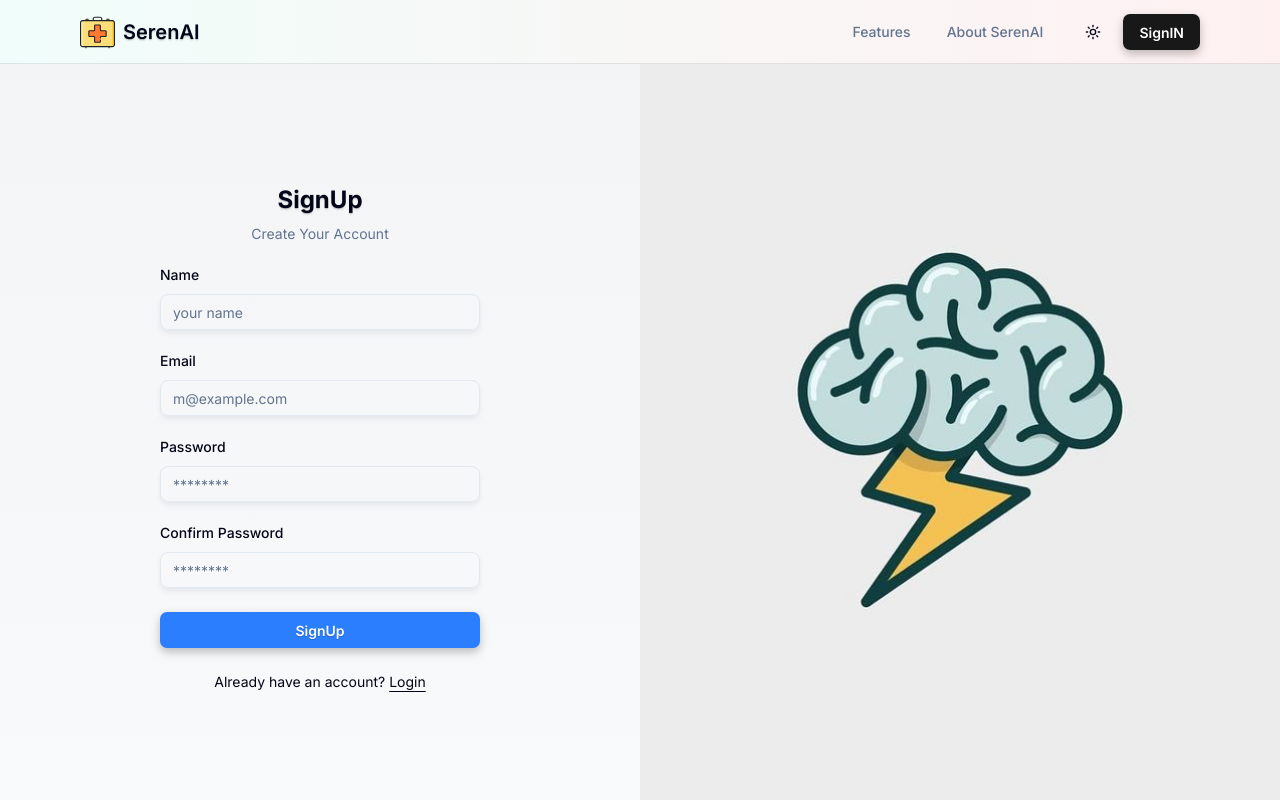
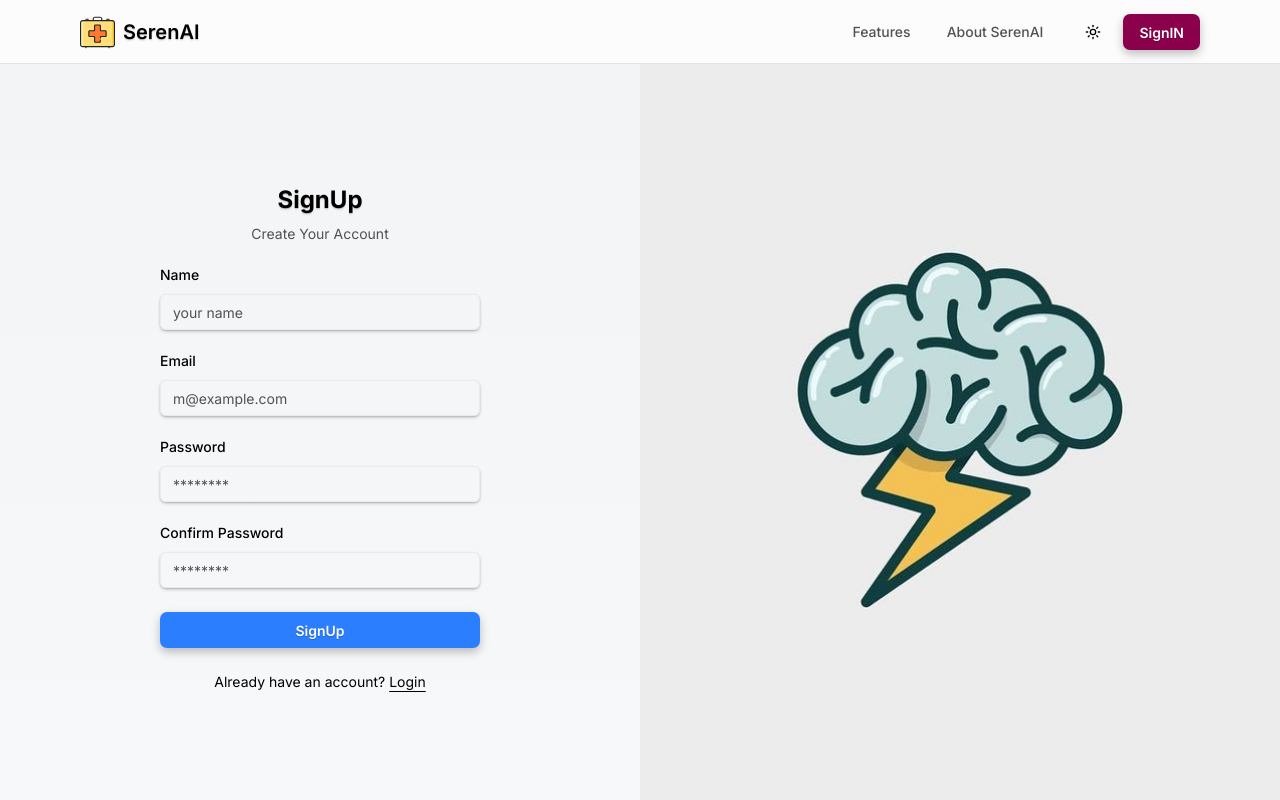
Before and after one commit to M0hitThapa/seren-ai, a Next.js app: page /signup in a window 1280 px wide. Built offline with nearby package versions, Linux system fonts and the light colour scheme.

Commit message:
ui changed of dashboard page and solved dark and light mode error

```diff
--- a/app/globals.css
+++ b/app/globals.css
@@ -4,113 +4,153 @@
 
 @custom-variant dark (&:is(.dark *));
 
+:root {
+  --background: oklch(0.9900 0 0);
+  --foreground: oklch(0 0 0);
+  --card: oklch(1 0 0);
+  --card-foreground: oklch(0 0 0);
+  --popover: oklch(0.9900 0 0);
+  --popover-foreground: oklch(0 0 0);
+  --primary: oklch(0 0 0);
+  --primary-foreground: oklch(1 0 0);
+  --secondary: oklch(0.9400 0 0);
+  --secondary-foreground: oklch(0 0 0);
+  --muted: oklch(0.9700 0 0);
+  --muted-foreground: oklch(0.4400 0 0);
+  --accent: oklch(0.9400 0 0);
+  --accent-foreground: oklch(0 0 0);
+  --destructive: oklch(0.6300 0.1900 23.0300);
+  --destructive-foreground: oklch(1 0 0);
+  --border: oklch(0.9200 0 0);
+  --input: oklch(0.9400 0 0);
+  --ring: oklch(0 0 0);
+  --chart-1: oklch(0.8100 0.1700 75.3500);
+  --chart-2: oklch(0.5500 0.2200 264.5300);
+  --chart-3: oklch(0.7200 0 0);
+  --chart-4: oklch(0.9200 0 0);
+  --chart-5: oklch(0.5600 0 0);
+  --sidebar: oklch(0.9900 0 0);
+  --sidebar-foreground: oklch(0 0 0);
+  --sidebar-primary: oklch(0 0 0);
+  --sidebar-primary-foreground: oklch(1 0 0);
+  --sidebar-accent: oklch(0.9400 0 0);
+  --sidebar-accent-foreground: oklch(0 0 0);
+  --sidebar-border: oklch(0.9400 0 0);
+  --sidebar-ring: oklch(0 0 0);
+  --font-sans: Geist, sans-serif;
+  --font-serif: Georgia, serif;
+  --font-mono: Geist Mono, monospace;
+  --radius: 0.5rem;
+  --shadow-2xs: 0px 1px 2px 0px hsl(0 0% 0% / 0.09);
+  --shadow-xs: 0px 1px 2px 0px hsl(0 0% 0% / 0.09);
+  --shadow-sm: 0px 1px 2px 0px hsl(0 0% 0% / 0.18), 0px 1px 2px -1px hsl(0 0% 0% / 0.18);
+  --shadow: 0px 1px 2px 0px hsl(0 0% 0% / 0.18), 0px 1px 2px -1px hsl(0 0% 0% / 0.18);
+  --shadow-md: 0px 1px 2px 0px hsl(0 0% 0% / 0.18), 0px 2px 4px -1px hsl(0 0% 0% / 0.18);
+  --shadow-lg: 0px 1px 2px 0px hsl(0 0% 0% / 0.18), 0px 4px 6px -1px hsl(0 0% 0% / 0.18);
+  --shadow-xl: 0px 1px 2px 0px hsl(0 0% 0% / 0.18), 0px 8px 10px -1px hsl(0 0% 0% / 0.18);
+  --shadow-2xl: 0px 1px 2px 0px hsl(0 0% 0% / 0.45);
+  --tracking-normal: 0em;
+  --spacing: 0.25rem;
+}
+
+.dark {
+  --background: oklch(21.891% 0.00155 16.394);
+  --foreground: oklch(1 0 0);
+  --card: oklch(0.1400 0 0);
+  --card-foreground: oklch(1 0 0);
+  --popover: oklch(0.1800 0 0);
+  --popover-foreground: oklch(1 0 0);
+  --primary: oklch(1 0 0);
+  --primary-foreground: oklch(0 0 0);
+  --secondary: oklch(0.2500 0 0);
+  --secondary-foreground: oklch(1 0 0);
+  --muted: oklch(0.2300 0 0);
+  --muted-foreground: oklch(0.7200 0 0);
+  --accent: oklch(0.3200 0 0);
+  --accent-foreground: oklch(1 0 0);
+  --destructive: oklch(0.6900 0.2000 23.9100);
+  --destructive-foreground: oklch(0 0 0);
+  --border: oklch(0.2600 0 0);
+  --input: oklch(0.3200 0 0);
+  --ring: oklch(0.7200 0 0);
+  --chart-1: oklch(0.8100 0.1700 75.3500);
+  --chart-2: oklch(0.5800 0.2100 260.8400);
+  --chart-3: oklch(0.5600 0 0);
+  --chart-4: oklch(0.4400 0 0);
+  --chart-5: oklch(0.9200 0 0);
+  --sidebar: oklch(0.1800 0 0);
+  --sidebar-foreground: oklch(1 0 0);
+  --sidebar-primary: oklch(1 0 0);
+  --sidebar-primary-foreground: oklch(0 0 0);
+  --sidebar-accent: oklch(0.3200 0 0);
+  --sidebar-accent-foreground: oklch(1 0 0);
+  --sidebar-border: oklch(0.3200 0 0);
+  --sidebar-ring: oklch(0.7200 0 0);
+  --font-sans: Geist, sans-serif;
+  --font-serif: Georgia, serif;
+  --font-mono: Geist Mono, monospace;
+  --radius: 0.5rem;
+  --shadow-2xs: 0px 1px 2px 0px hsl(0 0% 0% / 0.09);
+  --shadow-xs: 0px 1px 2px 0px hsl(0 0% 0% / 0.09);
+  --shadow-sm: 0px 1px 2px 0px hsl(0 0% 0% / 0.18), 0px 1px 2px -1px hsl(0 0% 0% / 0.18);
+  --shadow: 0px 1px 2px 0px hsl(0 0% 0% / 0.18), 0px 1px 2px -1px hsl(0 0% 0% / 0.18);
+  --shadow-md: 0px 1px 2px 0px hsl(0 0% 0% / 0.18), 0px 2px 4px -1px hsl(0 0% 0% / 0.18);
+  --shadow-lg: 0px 1px 2px 0px hsl(0 0% 0% / 0.18), 0px 4px 6px -1px hsl(0 0% 0% / 0.18);
+  --shadow-xl: 0px 1px 2px 0px hsl(0 0% 0% / 0.18), 0px 8px 10px -1px hsl(0 0% 0% / 0.18);
+  --shadow-2xl: 0px 1px 2px 0px hsl(0 0% 0% / 0.45);
+}
+
 @theme inline {
   --color-background: var(--background);
   --color-foreground: var(--foreground);
-  --font-sans: var(--font-geist-sans);
-  --font-mono: var(--font-geist-mono);
+  --color-card: var(--card);
+  --color-card-foreground: var(--card-foreground);
+  --color-popover: var(--popover);
+  --color-popover-foreground: var(--popover-foreground);
+  --color-primary: var(--primary);
+  --color-primary-foreground: var(--primary-foreground);
+  --color-secondary: var(--secondary);
+  --color-secondary-foreground: var(--secondary-foreground);
+  --color-muted: var(--muted);
+  --color-muted-foreground: var(--muted-foreground);
+  --color-accent: var(--accent);
+  --color-accent-foreground: var(--accent-foreground);
+  --color-destructive: var(--destructive);
+  --color-destructive-foreground: var(--destructive-foreground);
+  --color-border: var(--border);
+  --color-input: var(--input);
+  --color-ring: var(--ring);
+  --color-chart-1: var(--chart-1);
+  --color-chart-2: var(--chart-2);
+  --color-chart-3: var(--chart-3);
+  --color-chart-4: var(--chart-4);
+  --color-chart-5: var(--chart-5);
+  --color-sidebar: var(--sidebar);
+  --color-sidebar-foreground: var(--sidebar-foreground);
+  --color-sidebar-primary: var(--sidebar-primary);
+  --color-sidebar-primary-foreground: var(--sidebar-primary-foreground);
+  --color-sidebar-accent: var(--sidebar-accent);
+  --color-sidebar-accent-foreground: var(--sidebar-accent-foreground);
+  --color-sidebar-border: var(--sidebar-border);
   --color-sidebar-ring: var(--sidebar-ring);
-  --color-sidebar-border: var(--sidebar-border);
-  --color-sidebar-accent-foreground: var(--sidebar-accent-foreground);
-  --color-sidebar-accent: var(--sidebar-accent);
-  --color-sidebar-primary-foreground: var(--sidebar-primary-foreground);
-  --color-sidebar-primary: var(--sidebar-primary);
-  --color-sidebar-foreground: var(--sidebar-foreground);
-  --color-sidebar: var(--sidebar);
-  --color-chart-5: var(--chart-5);
-  --color-chart-4: var(--chart-4);
-  --color-chart-3: var(--chart-3);
-  --color-chart-2: var(--chart-2);
-  --color-chart-1: var(--chart-1);
-  --color-ring: var(--ring);
-  --color-input: var(--input);
-  --color-border: var(--border);
-  --color-destructive: var(--destructive);
-  --color-accent-foreground: var(--accent-foreground);
-  --color-accent: var(--accent);
-  --color-muted-foreground: var(--muted-foreground);
-  --color-muted: var(--muted);
-  --color-secondary-foreground: var(--secondary-foreground);
-  --color-secondary: var(--secondary);
-  --color-primary-foreground: var(--primary-foreground);
-  --color-primary: var(--primary);
-  --color-popover-foreground: var(--popover-foreground);
-  --color-popover: var(--popover);
-  --color-card-foreground: var(--card-foreground);
-  --color-card: var(--card);
+
+  --font-sans: var(--font-sans);
+  --font-mono: var(--font-mono);
+  --font-serif: var(--font-serif);
+
   --radius-sm: calc(var(--radius) - 4px);
   --radius-md: calc(var(--radius) - 2px);
   --radius-lg: var(--radius);
   --radius-xl: calc(var(--radius) + 4px);
-}
 
-:root {
-  --radius: 0.625rem;
-  --background: oklch(1 0 0);
-  --foreground: oklch(0.129 0.042 264.695);
-  --card: oklch(1 0 0);
-  --card-foreground: oklch(0.129 0.042 264.695);
-  --popover: oklch(1 0 0);
-  --popover-foreground: oklch(0.129 0.042 264.695);
-  --primary: oklch(0.208 0.042 265.755);
-  --primary-foreground: oklch(0.984 0.003 247.858);
-  --secondary: oklch(0.968 0.007 247.896);
-  --secondary-foreground: oklch(0.208 0.042 265.755);
-  --muted: oklch(0.968 0.007 247.896);
-  --muted-foreground: oklch(0.554 0.046 257.417);
-  --accent: oklch(0.968 0.007 247.896);
-  --accent-foreground: oklch(0.208 0.042 265.755);
-  --destructive: oklch(0.577 0.245 27.325);
-  --border: oklch(0.929 0.013 255.508);
-  --input: oklch(0.929 0.013 255.508);
-  --ring: oklch(0.704 0.04 256.788);
-  --chart-1: oklch(0.646 0.222 41.116);
-  --chart-2: oklch(0.6 0.118 184.704);
-  --chart-3: oklch(0.398 0.07 227.392);
-  --chart-4: oklch(0.828 0.189 84.429);
-  --chart-5: oklch(0.769 0.188 70.08);
-  --sidebar: oklch(0.984 0.003 247.858);
-  --sidebar-foreground: oklch(0.129 0.042 264.695);
-  --sidebar-primary: oklch(0.208 0.042 265.755);
-  --sidebar-primary-foreground: oklch(0.984 0.003 247.858);
-  --sidebar-accent: oklch(0.968 0.007 247.896);
-  --sidebar-accent-foreground: oklch(0.208 0.042 265.755);
-  --sidebar-border: oklch(0.929 0.013 255.508);
-  --sidebar-ring: oklch(0.704 0.04 256.788);
-}
-
-.dark {
-  --background: oklch(0.129 0.042 264.695);
-  --foreground: oklch(0.984 0.003 247.858);
-  --card: oklch(0.208 0.042 265.755);
-  --card-foreground: oklch(0.984 0.003 247.858);
-  --popover: oklch(0.208 0.042 265.755);
-  --popover-foreground: oklch(0.984 0.003 247.858);
-  --primary: oklch(0.929 0.013 255.508);
-  --primary-foreground: oklch(0.208 0.042 265.755);
-  --secondary: oklch(0.279 0.041 260.031);
-  --secondary-foreground: oklch(0.984 0.003 247.858);
-  --muted: oklch(0.279 0.041 260.031);
-  --muted-foreground: oklch(0.704 0.04 256.788);
-  --accent: oklch(0.279 0.041 260.031);
-  --accent-foreground: oklch(0.984 0.003 247.858);
-  --destructive: oklch(0.704 0.191 22.216);
-  --border: oklch(1 0 0 / 10%);
-  --input: oklch(1 0 0 / 15%);
-  --ring: oklch(0.551 0.027 264.364);
-  --chart-1: oklch(0.488 0.243 264.376);
-  --chart-2: oklch(0.696 0.17 162.48);
-  --chart-3: oklch(0.769 0.188 70.08);
-  --chart-4: oklch(0.627 0.265 303.9);
-  --chart-5: oklch(0.645 0.246 16.439);
-  --sidebar: oklch(0.208 0.042 265.755);
-  --sidebar-foreground: oklch(0.984 0.003 247.858);
-  --sidebar-primary: oklch(0.488 0.243 264.376);
-  --sidebar-primary-foreground: oklch(0.984 0.003 247.858);
-  --sidebar-accent: oklch(0.279 0.041 260.031);
-  --sidebar-accent-foreground: oklch(0.984 0.003 247.858);
-  --sidebar-border: oklch(1 0 0 / 10%);
-  --sidebar-ring: oklch(0.551 0.027 264.364);
+  --shadow-2xs: var(--shadow-2xs);
+  --shadow-xs: var(--shadow-xs);
+  --shadow-sm: var(--shadow-sm);
+  --shadow: var(--shadow);
+  --shadow-md: var(--shadow-md);
+  --shadow-lg: var(--shadow-lg);
+  --shadow-xl: var(--shadow-xl);
+  --shadow-2xl: var(--shadow-2xl);
 }
 
 @layer base {
--- a/app/page.tsx
+++ b/app/page.tsx
@@ -3,7 +3,7 @@ import Image from "next/image";
 
 export default function Home() {
   return (
-   <div className="flex flex-col min-h-screen overflow-hidden bg-gradient-to-br from-teal-50 to-rose-100 ">
+   <div className="flex flex-col min-h-screen overflow-hidden ">
 
 
     <Hero />
--- a/components/games/anxietygames.tsx
+++ b/components/games/anxietygames.tsx
@@ -1,6 +1,6 @@
-'use client'
+"use client";
 
-import { Gamepad, Leaf, TreePine, Waves, Wind } from "lucide-react"
+import { Flower2, Gamepad, TreePine, Waves, Wind } from "lucide-react";
 import { JSX, useState } from "react";
 import { Card, CardDescription, CardHeader, CardTitle } from "../ui/card";
 
@@ -10,37 +10,41 @@ const games = [
     title: "Breathing Patterns",
     description: "Follow calming breathing exercises with visual guidance",
     icon: Wind,
-    color: "text-blue-500",
-    bgColor: "bg-gradient-to-r from-emerald-100 to-emerald-400",
-    duration: "5 mins"
+    color: "text-blue-600",
+    badge: "bg-blue-600/10 text-blue-700",
+    bgColor: "bg-gradient-to-tl from-cyan-300 to-white",
+    duration: "5 mins",
   },
   {
-    id: "zen-garden",
+    id: "garden",
     title: "Zen Garden",
-    description: "Cultivate a digital garden by planting trees and designing calming spaces",
-    icon: Leaf,
-    color: "text-green-600",
-    bgColor: "bg-gradient-to-r from-rose-100 to-rose-400",
-    duration: "10 mins"
+    description: "Create and maintain your digital peaceful space",
+    icon: Flower2,
+    color: "text-rose-600",
+    badge: "bg-rose-600/10 text-rose-700",
+    bgColor: "bg-gradient-to-tr from-purple-300 to-white",
+    duration: "10 mins",
   },
   {
-    id: "mindful-forest",
+    id: "forest",
     title: "Mindful Forest",
-    description: "Immerse yourself in forest ambience with birdsong and rustling leaves",
+    description: "Take a peaceful walk through a virtual forest",
     icon: TreePine,
-    color: "text-emerald-700",
-    bgColor: "bg-gradient-to-r from-cyan-100 to-cyan-400",
-    duration: "7 mins"
+    color: "text-green-600",
+    badge: "bg-green-600/10 text-green-700",
+    bgColor: "bg-gradient-to-bl from-gray-300 to-white",
+    duration: "15 mins",
   },
   {
-    id: "ocean-waves",
+    id: "waves",
     title: "Ocean Waves",
-    description: "Relax to the sound of gentle ocean waves and sea breeze",
+    description: "Match your breath with gentle ocean waves",
     icon: Waves,
-    color: "text-sky-500",
-    bgColor: "bg-gradient-to-r from-violet-100 to-violet-400",
-    duration: "8 mins"
-  }
+    color: "text-cyan-600",
+    badge: "bg-cyan-600/10 text-cyan-700",
+    bgColor: "bg-gradient-to-br from-orange-300 to-white",
+    duration: "8 mins",
+  },
 ];
 
 interface AnxietyGamesProps {
@@ -49,11 +53,9 @@ interface AnxietyGamesProps {
 
 export const AnxietyGames = ({ onGamePlayed }: AnxietyGamesProps): JSX.Element => {
   const [selectedGame, setSelectedGame] = useState<string | null>(null);
-  const [showGame, setShowGame] = useState(false);
 
   const handleGameStart = async (gameId: string) => {
     setSelectedGame(gameId);
-    setShowGame(true);
 
     if (onGamePlayed) {
       try {
@@ -69,39 +71,78 @@ export const AnxietyGames = ({ onGamePlayed }: AnxietyGamesProps): JSX.Element =
 
   return (
     <>
-      <Card className="border-primary/10 ">
+      <Card className="border-primary/10 overflow-hidden">
         <CardHeader>
           <CardTitle className="text-xl font-semibold flex items-center gap-2">
             <Gamepad className="h-5 w-5 text-primary" />
             Anxiety Relief Activities
           </CardTitle>
           <CardDescription>
-            Interactive exercises to help reduce stress and anxiety
+            Tap a tile to begin an exercise
           </CardDescription>
         </CardHeader>
-        {/* Render buttons for each game */}
-        <div className="p-4 flex gap-10 flex-wrap mx-auto ">
+
+        {/* 2x2 perfect square grid */}
+        <div className="grid grid-cols-2 gap-3 sm:gap-4 p-4 pt-0 max-w-3xl mx-auto">
           {games.map((game) => {
             const Icon = game.icon;
+            const isActive = selectedGame === game.id;
+
             return (
               <button
                 key={game.id}
                 onClick={() => handleGameStart(game.id)}
-                className={`p-4 rounded-md ${game.bgColor} text-slate-700   flex flex-col border-2 shadow-md border-white/50 lg:w-72 lg:h-48 md:w-56 md:h-32 sm:w-48 sm:h-28  items-start `}
+                className={[
+                  "group relative w-64 h-56 aspect-square rounded-2xl border-2 shadow-sm",
+                  "flex flex-col items-start justify-between p-4",
+                  "text-slate-800 transition-transform duration-150",
+                  "hover:-translate-y-0.5 active:translate-y-0",
+                  "focus:outline-none focus-visible:ring-2 focus-visible:ring-primary/60 focus-visible:ring-offset-2",
+                  game.bgColor,
+                  isActive ? "ring-2 ring-primary/60" : "",
+                  "border-white/60",
+                ].join(" ")}
+                aria-pressed={isActive}
               >
-                <Icon className={`h-6 w-6 ${game.color}`} />
-                <span className="font-semibold">{game.title}</span>
-                <span className="text-sm">{game.duration}</span>
+                {/* Icon & badge row */}
+                <div className="flex items-center justify-between w-full">
+                  <Icon className={`h-7 w-7 ${game.color}`} />
+                  <span
+                    className={`rounded-full px-2 py-0.5 text-xs font-medium ${game.badge}`}
+                  >
+                    {game.duration}
+                  </span>
+                </div>
+
+                {/* Title & description */}
+                <div className="space-y-1">
+                  <div className="font-semibold leading-tight text-base sm:text-lg">
+                    {game.title}
+                  </div>
+                  <div className="text-xs sm:text-sm text-slate-600 line-clamp-2">
+                    {game.description}
+                  </div>
+                </div>
+
+                {/* subtle gradient sheen on hover */}
+                <div className="pointer-events-none absolute inset-0 rounded-2xl opacity-0 transition-opacity duration-150 group-hover:opacity-100"
+                  style={{
+                    background:
+                      "radial-gradient(60% 60% at 0% 0%, rgba(255,255,255,0.35) 0%, rgba(255,255,255,0) 60%)",
+                  }}
+                />
               </button>
             );
           })}
         </div>
       </Card>
 
-      {showGame && selectedGame && (
-        <div className="mt-4 p-4 border rounded-md">
-          <h3 className="font-bold text-lg">Now playing: {selectedGame}</h3>
-          {/* Optionally render game-specific UI */}
+      {selectedGame && (
+        <div className="mt-4 p-4 border rounded-xl bg-slate-50">
+          <h3 className="font-bold text-lg">
+            Now playing: <span className="text-primary">{selectedGame}</span>
+          </h3>
+          {/* Optionally render game-specific UI here */}
         </div>
       )}
     </>
--- a/components/header.tsx
+++ b/components/header.tsx
@@ -16,7 +16,7 @@ function Header() {
 
   const [isMenuOpen, setIsMenuOpen] = useState(false)
   return (
-    <div className='w-full fixed top-0 z-50 bg-gradient-to-r from-teal-50 to-rose-50 backdrop:blur-2xl'>
+    <div className='w-full fixed top-0 z-50 bg-background  '>
         <div className='absolute inset-0 border-b border-primary/10'></div>
         <header className='relative max-w-6xl mx-auto px-4'>
 
@@ -46,7 +46,7 @@ function Header() {
 
                <div className='flex items-center gap-3'>
                  <ThemeToggle />
-                <SignIn className='text-[14px] font-semibold px-4 py-3 bg-black/90 hover:bg-black rounded-[7px] text-white shadow-[0_4px_10px_rgba(0,0,0,0.25)] cursor-pointer [text-shadow:0px_0.5px_1px_rgba(0,0,0,0.25)]' />
+                <SignIn className='text-[14px] font-semibold px-4 py-3 bg-[#8B004B] hover:[opacity-90] rounded-[7px] text-white shadow-[0_4px_10px_rgba(0,0,0,0.25)] cursor-pointer [text-shadow:0px_0.5px_1px_rgba(0,0,0,0.25)]' />
                 <Button variant="ghost" size="icon" className="md:hidden " onClick={() => setIsMenuOpen(!isMenuOpen)}>
                   {isMenuOpen ? (
                     <X className='h-5 w-5' />
--- a/components/nav-main.tsx
+++ b/components/nav-main.tsx
@@ -28,7 +28,7 @@ export function NavMain({
               <SidebarMenuButton asChild tooltip={item.title}>
                 <Link
                   href={item.url}
-                  className="flex items-center gap-3 px-5 py-2 text-lg hover:bg-muted rounded-md transition-colors"
+                  className="flex items-center gap-3 px-5 py-5 text-lg hover:bg-muted rounded-md transition-colors duration-300"
                 >
                   {item.icon && <item.icon className="w-5 h-5" />}
                   <span>{item.title}</span>
```
Also changed, not shown: app/dashboard/page.tsx (+4 -7 lines), components/hero.tsx (+4 -4 lines), components/section-cards.tsx (+8 -8 lines).
